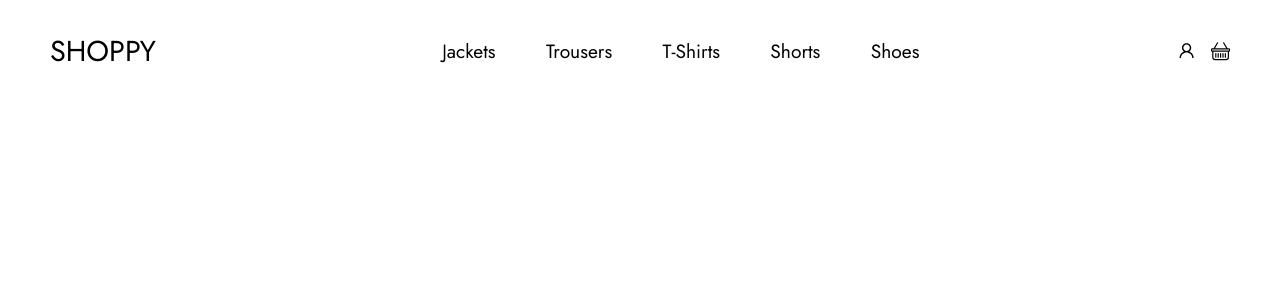
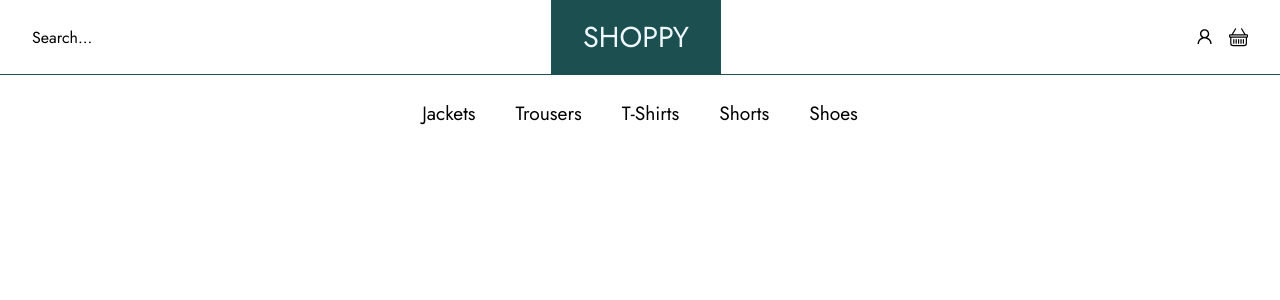
Before and after one commit to delbusque/Shoppy, a React (Create React App) app in the folder product-listing-page/: page / in a window 1280 px wide. Shown: the top 300 px of the page. Built offline with nearby package versions, Linux system fonts and the light colour scheme.

Commit message:
Added navigation version 2

```diff
--- a/product-listing-page/src/App.js
+++ b/product-listing-page/src/App.js
@@ -1,9 +1,13 @@
-import Header from "./components/Header";
+// import Header from "./components/Header";
+import Headerer from "./components/Headerer";
 
 function App() {
   return (
     <div className="App">
-      <Header />
+
+      {/* <Header /> */}
+      <Headerer />
+
     </div>
   );
 }
--- a/product-listing-page/src/components/Header.js
+++ b/product-listing-page/src/components/Header.js
@@ -26,6 +26,7 @@ const Header = () => {
                 <BsBasket className="user" />
             </section>
         </header>
+
     )
 }
 
--- /dev/null
+++ b/product-listing-page/src/components/Headerer.js
@@ -0,0 +1,38 @@
+import styles from './Headerer.module.css'
+import { AiOutlineUser } from "react-icons/ai";
+import { BsBasket } from "react-icons/bs";
+
+const Headerer = () => {
+    return (
+        <>
+            <section className={styles["logo-cont"]}>
+                <section className={styles["search"]}>
+                    Search...
+                </section>
+
+                <section className={styles["logo"]}>
+                    SHOPPY
+                </section>
+
+                <section className={styles["user"]}>
+                    <AiOutlineUser className={styles["user-icon"]} />
+                    <BsBasket className={styles["user-icon"]} />
+                </section>
+            </section>
+
+
+            <ul className={styles["cat-cont"]}>
+                <li className={styles['cat']}>Jackets</li>
+                <li className={styles['cat']}>Trousers</li>
+                <li className={styles['cat']}>T-Shirts</li>
+                <li className={styles['cat']}>Shorts</li>
+                <li className={styles['cat']}>Shoes</li>
+            </ul>
+
+        </>
+
+
+    )
+}
+
+export default Headerer;
--- /dev/null
+++ b/product-listing-page/src/components/Headerer.module.css
@@ -0,0 +1,48 @@
+.logo-cont {
+    display: flex;
+    justify-content: space-between;
+    align-items: center;
+    border-bottom: 1px solid #1c5050;
+}
+
+.search {
+    margin-left: 2rem;
+}
+
+.logo {
+    background-color: #1c5050;
+    color: aliceblue;
+    font-size: 1.8rem;
+    padding: 1rem 2rem;
+}
+
+.user {
+    display: flex;
+    font-size: 1.2rem;
+    padding-right: 2rem;
+}
+
+.user-icon {
+    margin-left: 15px;
+}
+
+.cat-cont {
+    display: flex;
+    justify-content: center;
+    font-size: 1.2rem;
+
+}
+
+.cat {
+    cursor: pointer;
+    box-shadow: inset 0 0 0 0 #2d3333;
+    margin: 1.5rem 0;
+    padding: 0 20px;
+    transition: color .1s ease-in-out, box-shadow .1s ease-in-out;
+
+}
+
+.cat:hover {
+    box-shadow: inset 100px 0 0 0 #1c5050;
+    color: white;
+}
```
